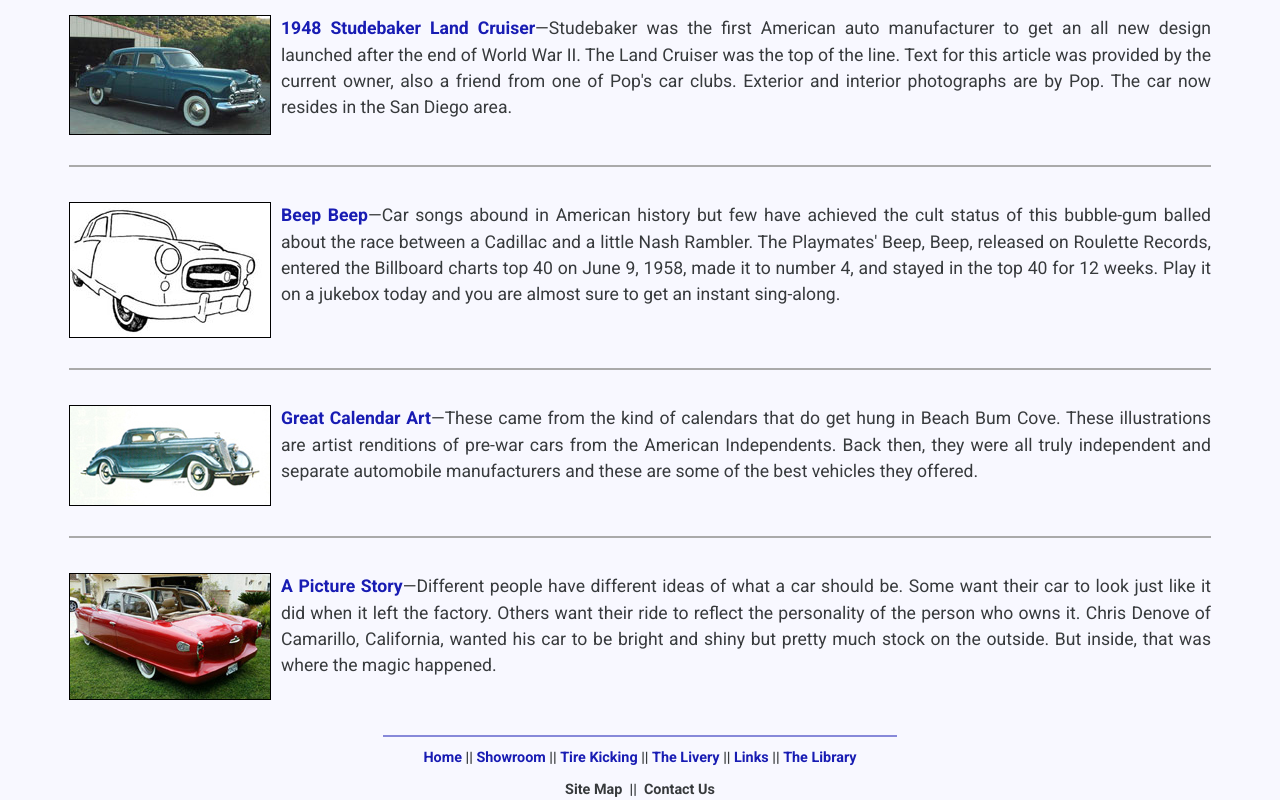
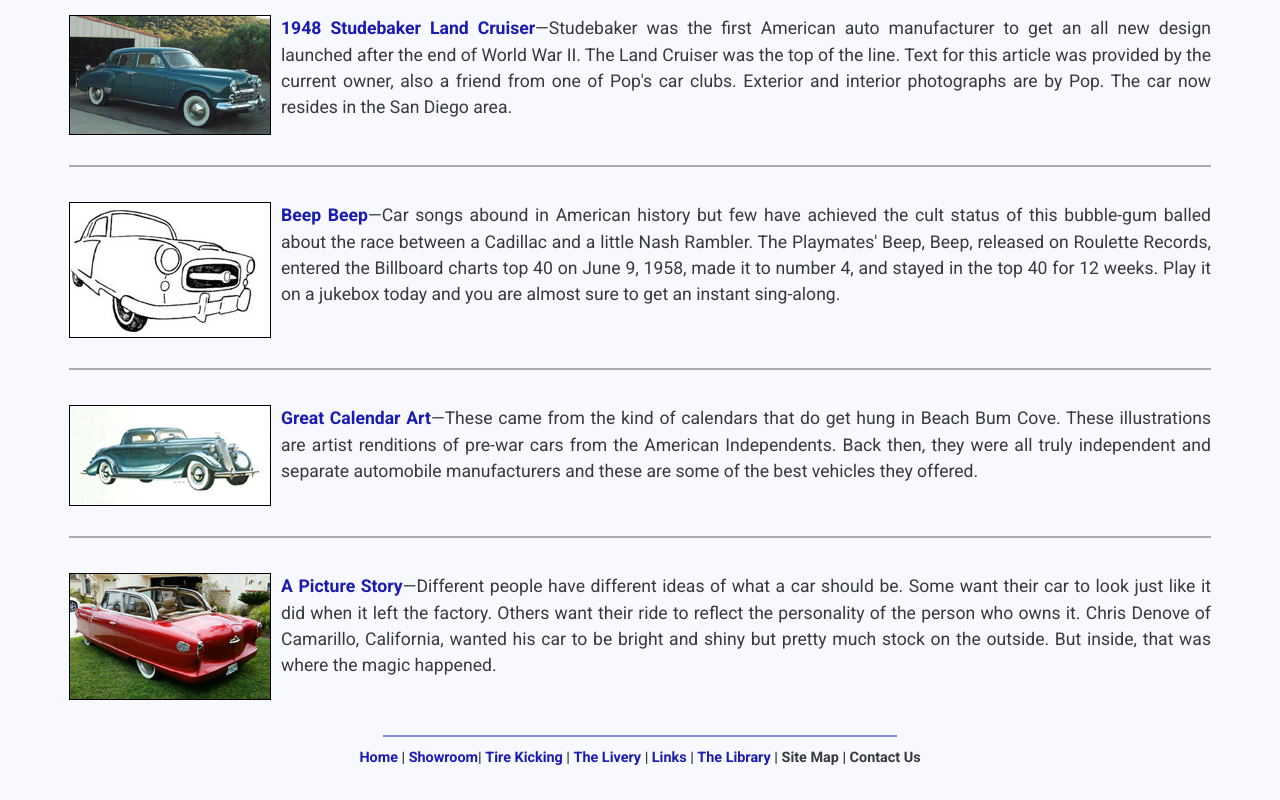
Before and after one commit to swendt57/popsgarage, a React (Create React App) app: page /tire_kicking in a window 1280 px wide. Shown: the part 594-1394 px from the top of the page. After the commit the page ends 1363 px from the top, so only its background shows below. Built offline with nearby package versions, Linux system fonts and the light colour scheme; a web font is replaced by a local one.

Commit message:
Worked a bit on the footer.

```diff
--- a/src/assets/css/styles.css
+++ b/src/assets/css/styles.css
@@ -633,7 +633,6 @@
 }
 
 /*---------------Footer---------------*/
-/*  TODO fix negative margin */
 footer {
     font-size: .75rem;
     padding: 0;
--- a/src/components/Footer.js
+++ b/src/components/Footer.js
@@ -7,29 +7,26 @@
 
     return (
         <footer>
-            <div className="container text-center">
+            <div className="container text-center" style={{maxWidth: "80vw"}}>
                 <p>
                 <hr/>
                 <strong>
-                    <Link to="/">Home</Link>
-                    &nbsp;||&nbsp;
+                    <Link to="/">Home </Link>
+                    |&nbsp;
                     <Link to="showroom">Showroom</Link>
-                    &nbsp;||&nbsp;
-                    <Link to="tire_kicking">Tire Kicking</Link>
-                    &nbsp;||&nbsp;
-                    <Link to="livery">The Livery</Link>
-                    &nbsp;||&nbsp;
-                    <Link to="links">Links</Link>
-                    &nbsp;||&nbsp;
-                    <Link to="library">The Library</Link>
+                    |&nbsp;
+                    <Link to="tire_kicking">Tire&nbsp;Kicking </Link>
+                    |&nbsp;
+                    <Link to="livery">The&nbsp;Livery </Link>
+                    |&nbsp;
+                    <Link to="links">Links </Link>
+                    |&nbsp;
+                    <Link to="library">The&nbsp;Library </Link>
+                    |&nbsp;
+                    <span>Site&nbsp;Map </span>
+                    |&nbsp;
+                    <span>Contact&nbsp;Us </span>
                 </strong>
-                </p>
-                <p>
-                    <strong>
-                    Site Map
-                    &nbsp;||&nbsp;
-                    Contact Us
-                    </strong>
                 </p>
             </div>
         </footer>
```
